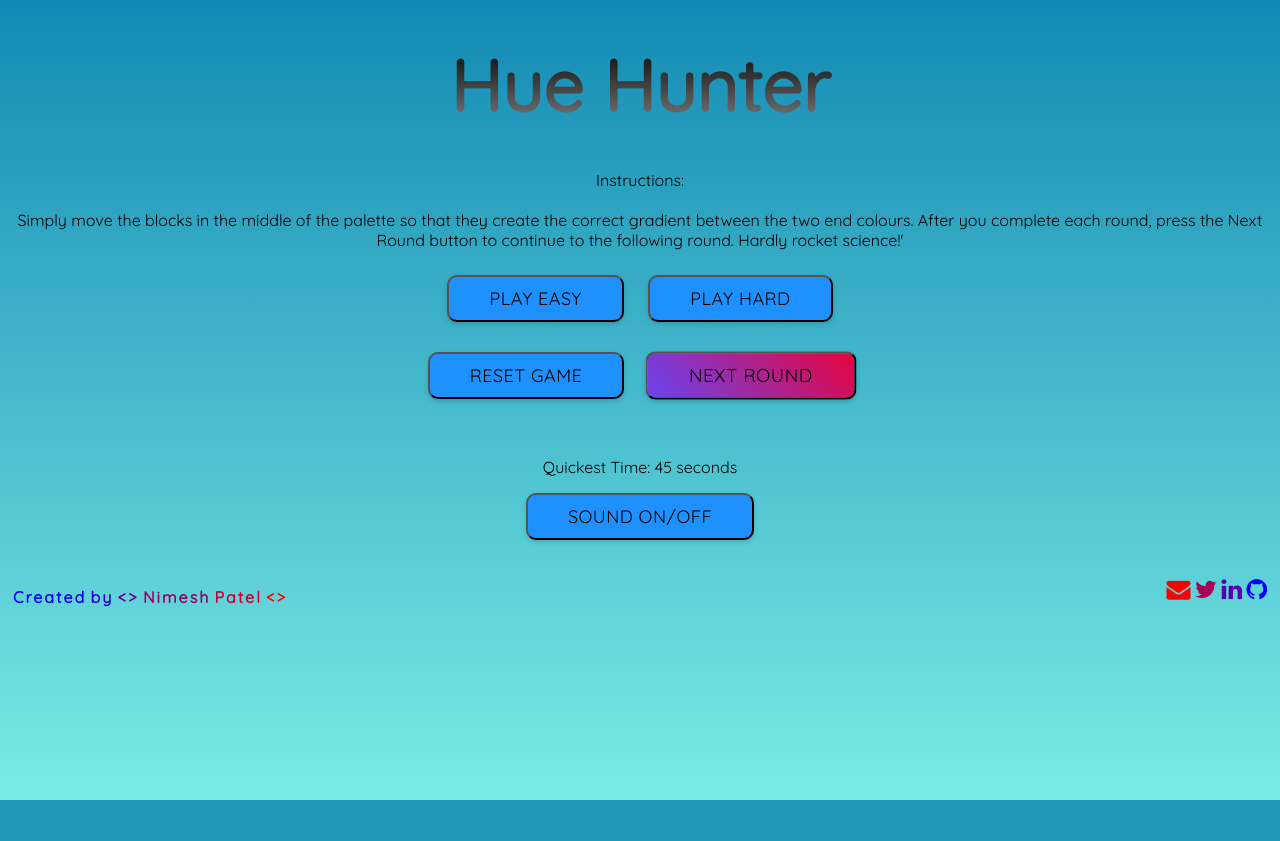
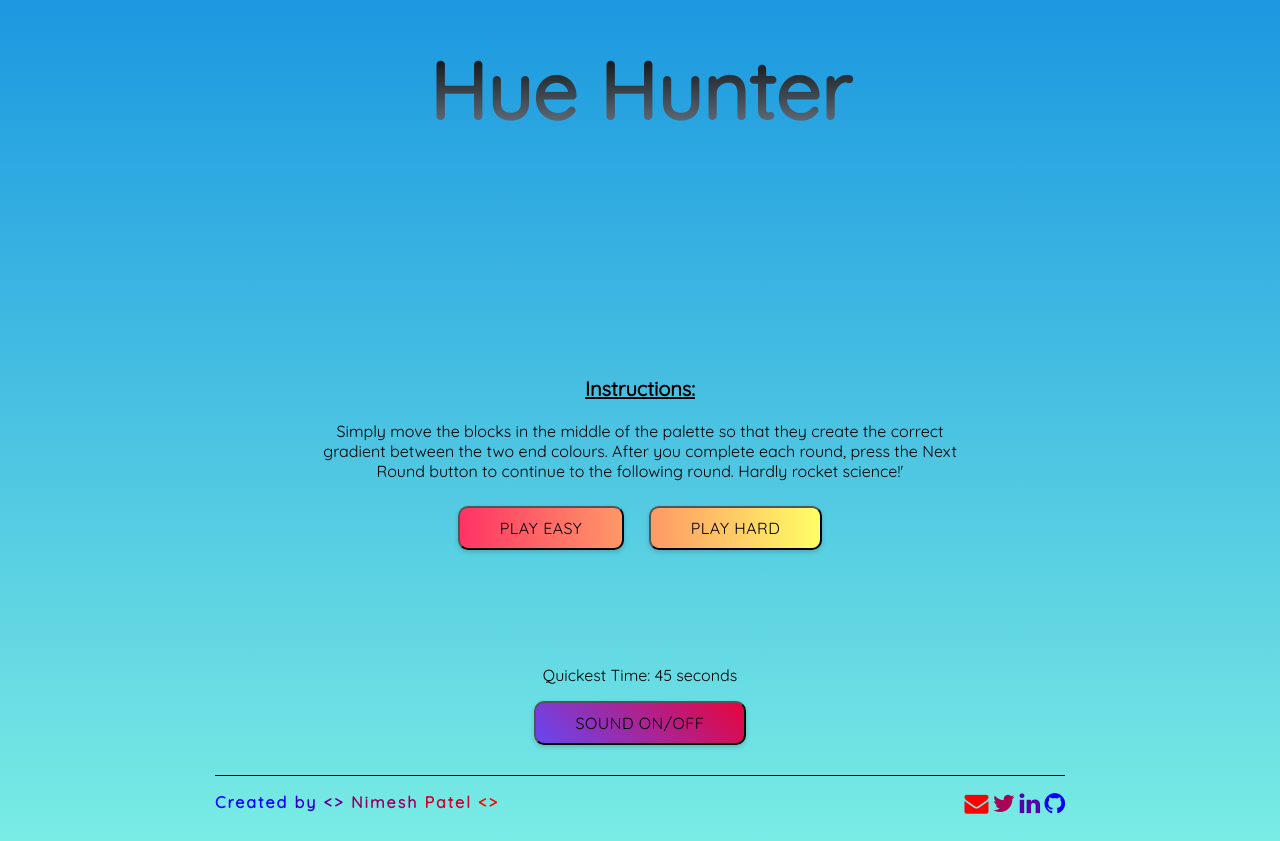
Before and after one commit to n2kp/project-zero, a PHP site: page / in a window 1280 px wide. Before the commit the page ends 800 px from the top, so only its background shows below. Run offline with PHP 8.4, Linux system fonts and the light colour scheme; some libraries are stand-ins or nearby versions.

Commit message:
CSS complete, game finished

```diff
--- a/index.html
+++ b/index.html
@@ -17,7 +17,7 @@
 <body>
   <header>
 
-    <h1 class="animated jello">Hue Hunter</h1>
+    <h1 class="animated flash">Hue Hunter</h1>
 
   </header>
 
@@ -29,7 +29,7 @@
       </div>
 
       <div class="instructions">
-        <p>Instructions: <br><br>Simply move the blocks in the middle of the palette so that they create the correct gradient between the two end colours. After you complete each round, press the Next Round button to continue to the following round. Hardly rocket science!'</p>
+        <p><strong class= "instruct">Instructions:</strong><br><br>Simply move the blocks in the middle of the palette so that they create the correct gradient between the two end colours. After you complete each round, press the Next Round button to continue to the following round. Hardly rocket science!'</p>
       </div>
 
       <div class="difficulty">
@@ -38,8 +38,8 @@
       </div>
 
       <div class="inplay">
-        <button type="button" class="resetButton">Reset Game</button>
-        <button type="button" class="nextButton animated infinite pulse">Next Round</button>
+        <button hidden type="button" class="resetButton">Reset Game</button>
+        <button hidden type="button" class="nextButton animated infinite pulse">Next Round</button>
       </div>
 
       <div class="scoreSound">
--- a/src/scss/main.scss
+++ b/src/scss/main.scss
@@ -7,7 +7,7 @@ html {
 }
 
 body {
-  background: linear-gradient(to top, #79ece4, #138ab5);
+  background: linear-gradient(to top, #79ece4, #1b98e0);
   font-family: 'Quicksand', sans-serif;
   min-height: 100%;
 }
@@ -15,9 +15,9 @@ body {
 header h1 {
   font-family: 'Quicksand', sans-serif;
   text-align: center;
-  font-size: 72px;
+  font-size: 80px;
   margin: 40px auto;
-  background: -webkit-linear-gradient(black, grey);
+  background: -webkit-linear-gradient(#000000, #708090);
   -webkit-background-clip: text;
   -webkit-text-fill-color: transparent;
 }
@@ -25,55 +25,16 @@ header h1 {
 main {
   margin: 0 auto;
   max-width: 100%;
-}
-
-
-footer {
-  width: 100%;
-  height: 70px;
-  margin: 15px auto;
-  padding: 5px;
-  display: block;
-
-  p {
-    height: 50px;
-    margin-top: 10px;
-  }
-
-  .leftfoot {
-    float: left;
-    height: 50px;
-    // width: 50%;
-  }
-
-  .rightfoot {
-    float: right;
-    height: 50px;
-    // width: 50%;
-  }
-}
 
   .gameBoard {
     width: 100%;
-  // height: 180px;
+    height: 180px;
     margin-top: 10px;
     text-align: center;
-}
-
-.instructions {
-  width: 100%;
-  margin: 0 auto;
-  text-align: center;
-  font-family: 'Quicksand', sans-serif;
-  font-size: 16px;
-}
-
     .roundDisplay {
       font-family: 'Quicksand', sans-serif;
       font-size: 32px;
-  text-align: center;
     }
-
     .square {
       border-radius: 5px;
       width: 50px;
@@ -88,14 +49,36 @@ footer {
           transform: scale(1.15);
         }
       }
+    }
+  }
 
+  .instructions {
+    width: 650px;
+    margin: 0 20px;
+    margin: 0 auto;
+    text-align: center;
+    font-family: 'Quicksand', sans-serif;
+    font-size: 16px;
+
+    .instruct {
+      font-size: 20px;
+      text-decoration: underline;
+    }
   }
 
   .difficulty {
     width: 100%;
-  // height: 60px;
     margin-top: 20px;
     text-align: center;
+
+    .easyButton {
+      background: linear-gradient(90deg, #ff3366 0%, #ff6666 50%, #ff9966 100%);
+      color: #000000;
+    }
+    .hardButton {
+      background: linear-gradient(90deg, #ff9966 0%, #ffcc66 50%, #ffff66 100%);
+      color: #000000;
+    }
   }
 
   .inplay {
@@ -103,56 +86,65 @@ footer {
     height: 60px;
     margin-top: 20px;
     text-align: center;
+
+    .resetButton {
+      background: linear-gradient(90deg, #ff3366 0%, #ff6666 50%, #ff9966 100%);
+    }
+    .nextButton{
+      background: linear-gradient(90deg, #ff9966 0%, #ffcc66 50%, #ffff66 100%);
+    }
   }
 
   .scoreSound {
     width: 100%;
     height: 100px;
-  margin-top: 50px;
+    margin-top: 30px;
     text-align: center;
+
+    .soundOnOff {
+      background: linear-gradient(45deg, #6746f2 0%, #a72597 50%, #e8043d 100%);
+      margin: 0 auto;
+    }
+  }
 }
 
-button {
-	border-radius: 10px;
-	box-shadow: 0px 2px 4px rgba(34,62,66,.25);
-  font-family: 'Quicksand', sans-serif;
-  font-size: 18px;
-  letter-spacing: 0.5px;
-  padding: 10px 40px;
-  text-decoration: none;
-  text-transform: uppercase;
-  -webkit-transition: box-shadow 1s ease;
-	transition: box-shadow 1s ease;
-  margin: 5px 10px;
-  background-color: dodgerBlue;
+footer {
+  height: 50px;
+  display: block;
+  max-width: 850px;
+  margin: 10px auto;
+  border-top: 1px solid black;
+
+  .leftfoot {
+    height: 50px;
+    float: left;
+    font-size: 16px;
+    font-weight: bold;
+    letter-spacing: 2px;
+    .foot1 {
+      color: #0000FF;
+    }
+    .foot2 {
+      color: #3300CC;
+    }
+    .foot3 {
+      color: #660099;
+    }
+    .foot4 {
+      color: #990066;
+    }
+    .foot5 {
+      color: #CC0033;
+    }
+    .foot6 {
+      color: #FF0000;
+    }
   }
 
-.easyButton {
-//   background: linear-gradient(45deg, #b9f3cd 0%, #dcade6 50%, #ff66ff 100%);
-  color: black;
-}
-//
-.hardButton {
-//   background: linear-gradient(45deg, #216deb 0%, #875891 50%, #ec4437 100%);
-  color: black;
-}
-//
-.resetButton {
-//   background: linear-gradient(45deg, #5ca10e 0%, #9e7a3b 50%, #df5369 100%);
-  // margin-right: 50px;
-}
-//
-.nextButton{
-  background: linear-gradient(45deg, #6746f2 0%, #a72597 50%, #e8043d 100%);
-  // margin-left: 50px;
-}
-
-.soundOnOff {
-//   background: linear-gradient(45deg, #71d72f 0%, #ad7d27 50%, #e8221f 100%);
-  margin: 0 auto;
-}
-
-
+  .rightfoot {
+    height: 50px;
+    float: right;
+    margin-top: 15px;
     .email {
       color: #FF0000;
     }
@@ -165,53 +157,53 @@ button {
     .git {
       color: #0000FF;
     }
-
-
-.foot1 {
-  color: #0000FF;
-  font-weight: bold;
-  letter-spacing: 2px;
   }
-.foot2 {
-  color: #3300CC;
-  font-weight: bold;
-  letter-spacing: 2px;
-}
-.foot3 {
-  color: #660099;
-  font-weight: bold;
-  letter-spacing: 2px;
-}
-.foot4 {
-  color: #990066;
-  font-weight: bold;
-  letter-spacing: 2px;
-}
-.foot5 {
-  color: #CC0033;
-  font-weight: bold;
-  letter-spacing: 2px;
-}
-.foot6 {
-  color: #FF0000;
-  font-weight: bold;
-  letter-spacing: 2px;
 }
 
+button {
+	border-radius: 10px;
+	box-shadow: 0px 2px 4px rgba(34,62,66,.25);
+  font-family: 'Quicksand', sans-serif;
+  font-size: 16px;
+  letter-spacing: 0.5px;
+  padding: 10px 40px;
+  text-decoration: none;
+  text-transform: uppercase;
+  -webkit-transition: box-shadow 1s ease;
+	transition: box-shadow 1s ease;
+  margin: 5px 10px;
+}
 
 @media only screen and (max-width: 700px) {
+  .gameBoard {
+    height: auto;
+  }
+  .inplay {
+  height: auto;
+  }
   .square {
     width: 100%;
     height: 40px;
     display: block;
   }
-  .leftfoot, .rightfoot {
-    float: none;
-    display: inline-block;
-  }
   .resetButton, .nextButton, easyButton, hardButton {
     margin: 10px 10px;
   }
+  .instructions {
+    max-width: 100%;
+  }
+}
 
-
+@media only screen and (max-width: 430px) {
+  footer {
+    max-width: 100%;
+    height: auto;
+    margin: 0 auto;
   }
+  .leftfoot, .rightfoot {
+    display: block;
+    float: none;
+    height: 25px;
+    margin: 0 auto;
+  }
+}
```
Also changed, not shown: src/js/app.js (+46 -42 lines), public/css/main.css, public/js/app.js. Lines whose indentation alone changed are shown as unchanged.
